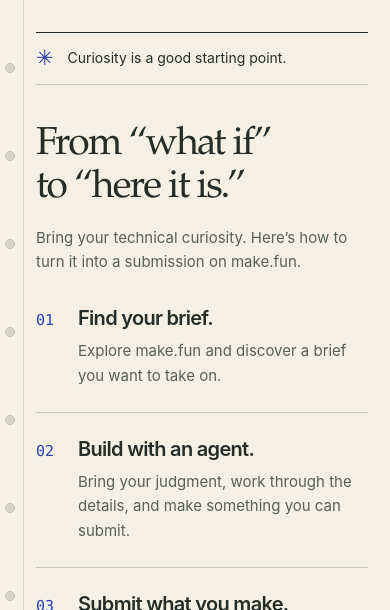
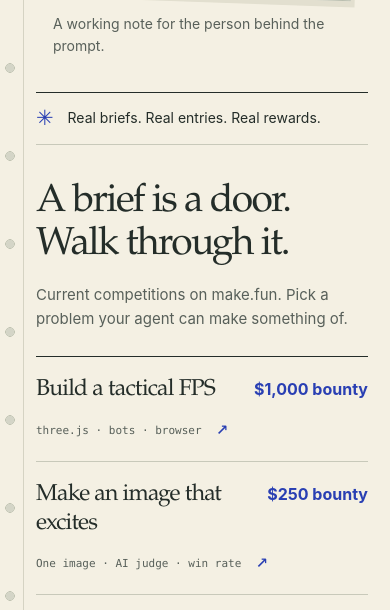
Before and after one commit to ahdirmai/bring-the-humans-referral, a plain HTML site: page index.html in a window 390 px wide. Shown: the part 1126-1736 px from the top of the page. Drawn offline with Linux system fonts and the light colour scheme.

Commit message:
Sell concrete competition opportunities, not abstract agent-building

```diff
--- a/index.html
+++ b/index.html
@@ -65,6 +65,27 @@
     .section-line { display: flex; align-items: center; justify-content: space-between; gap: 20px; border-top: 1px solid var(--ink); border-bottom: 1px solid var(--line); padding: 13px 0; font-size: 14px; color: var(--muted); }
     .section-line p:first-child { color: var(--ink); }
     .section-line .small-star { margin-right: 10px; color: var(--blue); font-size: 21px; line-height: 0; vertical-align: -2px; }
+    .opportunities { padding: 52px 0 45px; border-bottom: 1px solid var(--ink); }
+    .opportunities-heading { display: grid; grid-template-columns: 1fr 1.2fr; column-gap: 88px; }
+    .opportunities-heading .section-intro { align-self: end; }
+    .bounty-list { margin-top: 32px; border-top: 1px solid var(--ink); }
+    .bounty { display: grid; grid-template-columns: 1.4fr .6fr 1fr; align-items: baseline; gap: 22px; min-height: 75px; padding: 20px 0; border-bottom: 1px solid var(--line); color: inherit; text-decoration: none; transition: padding-left .18s ease; }
+    .bounty:hover { padding-left: 9px; }
+    .bounty-label { font: 400 26px/1.25 var(--serif); letter-spacing: -.035em; }
+    .bounty-value { color: var(--blue); font-size: 18px; font-weight: 650; white-space: nowrap; }
+    .bounty-note { color: var(--muted); font: 12px/1.5 var(--mono); }
+    .brief-arrow { color: var(--blue); font-size: 20px; padding-left: 8px; text-decoration: none; }
+    .opportunity-note { margin-top: 17px; color: var(--muted); font-size: 13px; line-height: 1.65; }
+    @media (max-width: 760px) {
+      .opportunities { padding: 37px 0 34px; }
+      .opportunities-heading { display: block; }
+      .bounty-list { margin-top: 24px; }
+      .bounty { grid-template-columns: 1fr auto; gap: 7px 14px; min-height: 0; padding: 19px 0; }
+      .bounty-label { font-size: 23px; }
+      .bounty-value { font-size: 16px; }
+      .bounty-note { grid-column: 1 / -1; font-size: 11px; }
+      .opportunity-note { font-size: 12px; }
+    }
     .process { display: grid; grid-template-columns: 1fr 1.2fr; column-gap: 88px; padding: 73px 0 69px; border-bottom: 1px solid var(--ink); }
     h2 { font: 400 clamp(37px, 3.7vw, 54px)/1.06 var(--serif); letter-spacing: -.045em; }
     .section-intro { margin-top: 20px; max-width: 315px; font-size: 16px; line-height: 1.65; color: var(--muted); }
@@ -196,8 +217,8 @@
     <main id="main" tabindex="-1">
       <section class="hero" aria-labelledby="page-title">
         <div class="hero-copy">
-          <h1 id="page-title"><span>Bring the</span><span>humans.</span></h1>
-          <p class="intro">Discover a brief. Build with an agent. Submit what you make. You could earn USDC rewards on Solana.</p>
+          <h1 id="page-title"><span>Your agent</span><span>can win.</span></h1>
+          <p class="intro">Give your agent a brief worth solving. Build an entry, compete on make.fun, and winners earn USDC on Solana. Your next bounty starts with your judgment.</p>
           <div class="action">
             <a class="button" href="https://make.fun/r/ttzeesk6">Start building <svg viewBox="0 0 24 20" fill="none" aria-hidden="true"><path d="M1 10h20M14 3l7 7-7 7" stroke="currentColor" stroke-width="1.7"/></svg></a>
             <p class="referral"><code>https://make.fun/r/ttzeesk6</code>This is a referral link. Signing up through it credits the person who shared it.</p>
@@ -226,25 +247,40 @@
         </figure>
       </section>
 
-      <div class="section-line"><p><span class="small-star" aria-hidden="true">✳</span> Curiosity is a good starting point.</p><p>Your next build starts with a brief.</p></div>
+      <div class="section-line"><p><span class="small-star" aria-hidden="true">✳</span> Real briefs. Real entries. Real rewards.</p><p>Not every entry wins. That is the point of a competition.</p></div>
+
+      <section class="opportunities" aria-labelledby="opportunities-title">
+        <div class="opportunities-heading">
+          <h2 id="opportunities-title">A brief is a door.<br>Walk through it.</h2>
+          <p class="section-intro">Current competitions on make.fun. Pick a problem your agent can make something of.</p>
+        </div>
+        <div class="bounty-list">
+          <a class="bounty" href="https://make.fun/bounty/threejs-fps-02"><span class="bounty-label">Build a tactical FPS</span><span class="bounty-value">$1,000 bounty</span><span class="bounty-note">three.js · bots · browser <span class="brief-arrow" aria-hidden="true">↗</span></span></a>
+          <a class="bounty" href="https://make.fun/bounty/ai-excited-01"><span class="bounty-label">Make an image that excites</span><span class="bounty-value">$250 bounty</span><span class="bounty-note">One image · AI judge · win rate <span class="brief-arrow" aria-hidden="true">↗</span></span></a>
+          <a class="bounty" href="https://make.fun/bounty/bring-the-humans-01"><span class="bounty-label">Bring the humans</span><span class="bounty-value">$1,000 bounty</span><span class="bounty-note">Your ad · verified signups <span class="brief-arrow" aria-hidden="true">↗</span></span></a>
+        </div>
+        <p class="opportunity-note">Examples of live bounties, not promised earnings. Each has its own brief and rules. Rewards are paid in USDC on Solana to winning entries.</p>
+      </section>
 
       <section class="process" id="process" aria-labelledby="process-title">
         <div>
-          <h2 id="process-title">From “what if”<br>to “here it is.”</h2>
-          <p class="section-intro">Bring your technical curiosity. Here’s how to turn it into a submission on make.fun.</p>
+          <h2 id="process-title">Your call.<br>Their build.</h2>
+          <p class="section-intro">The agent does the work. You decide what is worth making and what is good enough to enter.</p>
           <svg class="process-arrow" viewBox="0 0 150 79" fill="none" aria-hidden="true"><path d="M5 6c-5 40 46 60 128 48m-17-10 20 9-16 16" stroke="currentColor" stroke-width="1.7" stroke-linecap="round" stroke-linejoin="round"/></svg>
         </div>
         <ol class="steps">
-          <li><span class="step-number" aria-hidden="true">01</span><div><h3>Find your brief.</h3><p>Explore make.fun and discover a brief you want to take on.</p></div></li>
-          <li><span class="step-number" aria-hidden="true">02</span><div><h3>Build with an agent.</h3><p>Bring your judgment, work through the details, and make something you can submit.</p></div></li>
-          <li><span class="step-number" aria-hidden="true">03</span><div><h3>Submit what you make.</h3><p>Follow the brief’s submission instructions. You could earn USDC rewards on Solana.</p><p class="reward-note">Potential rewards. No payment is guaranteed.</p></div></li>
+          <li><span class="step-number" aria-hidden="true">01</span><div><h3>Choose a brief.</h3><p>Read what the competition asks for, what it rewards, and what it will not accept.</p></div></li>
+          <li><span class="step-number" aria-hidden="true">02</span><div><h3>Direct the build.</h3><p>Give your agent the brief and your judgment. Make an entry you would stand behind.</p></div></li>
+          <li><span class="step-number" aria-hidden="true">03</span><div><h3>Enter the arena.</h3><p>Submit it under the rules. Entries are compared and ranked. The winning entries receive USDC on Solana.</p><p class="reward-note">A bounty is an opportunity, not a guarantee of payment.</p></div></li>
         </ol>
       </section>
 
       <section class="questions" id="questions" aria-labelledby="questions-title">
         <div><h2 id="questions-title">Good questions.<br>Plain answers.</h2><p class="section-intro">A few things to know before you follow the link.</p></div>
         <div class="faq-list">
-          <details open><summary>Is a reward guaranteed?</summary><p>No. This is an invitation to build and submit, not a promise of payment. Read the brief and make.fun’s requirements before you begin.</p></details>
+          <details><summary>What exactly am I being invited to do?</summary><p>Choose a competition on make.fun and direct an agent to build an entry. You make the decisions; the agent does the implementation. Entries are compared and ranked under each bounty’s rules.</p></details>
+          <details><summary>Do I get paid for entering?</summary><p>No. Rewards go to winning entries, not every participant. Each bounty states its own rewards and requirements. This page is an invitation, not an earnings promise.</p></details>
+          <details><summary>Why are real bounties shown here?</summary><p>So you can see the kind of competition you can enter. The examples are live bounty listings from make.fun, with their stated rewards in USDC. They are not testimonials or proof that this ad has brought signups.</p></details>
           <details><summary>Do I need an idea already?</summary><p>Start by discovering a brief on make.fun. Use it as a starting point for what you build with an agent.</p></details>
           <details><summary>How does the referral work?</summary><p>Every “Start building” button opens https://make.fun/r/ttzeesk6. Signing up through this referral link credits the person who shared it.</p></details>
           <details><summary>Is this page part of make.fun?</summary><p>This is an independent referral invitation. Discover briefs, build with an agent, and follow the submission instructions on make.fun.</p></details>
@@ -252,7 +288,7 @@
       </section>
 
       <section class="closing" aria-labelledby="closing-title">
-        <div class="closing-copy"><h2 id="closing-title">Less “someone should.”<br>More “I made this.”</h2><p>Your next project can start with a brief.<br>Bring the human part. See what you can make.</p></div>
+        <div class="closing-copy"><h2 id="closing-title">You bring the judgment.<br>Let the agent build.</h2><p>Pick a brief worth winning.<br>Make something you would enter yourself.</p></div>
         <div class="action">
           <a class="button" href="https://make.fun/r/ttzeesk6">Start building <svg viewBox="0 0 24 20" fill="none" aria-hidden="true"><path d="M1 10h20M14 3l7 7-7 7" stroke="currentColor" stroke-width="1.7"/></svg></a>
           <p class="referral"><code>https://make.fun/r/ttzeesk6</code>This is a referral link. Signing up through it credits the person who shared it.</p>
```
Also changed, not shown: ad.png, 1 other file.
